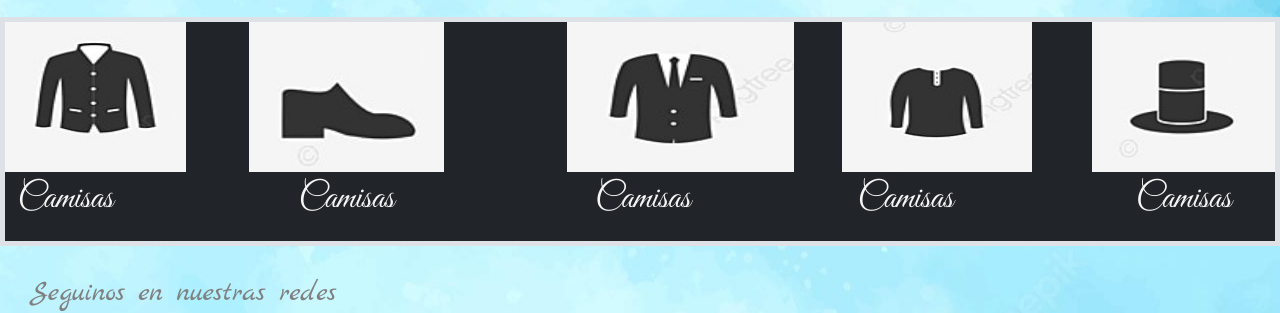
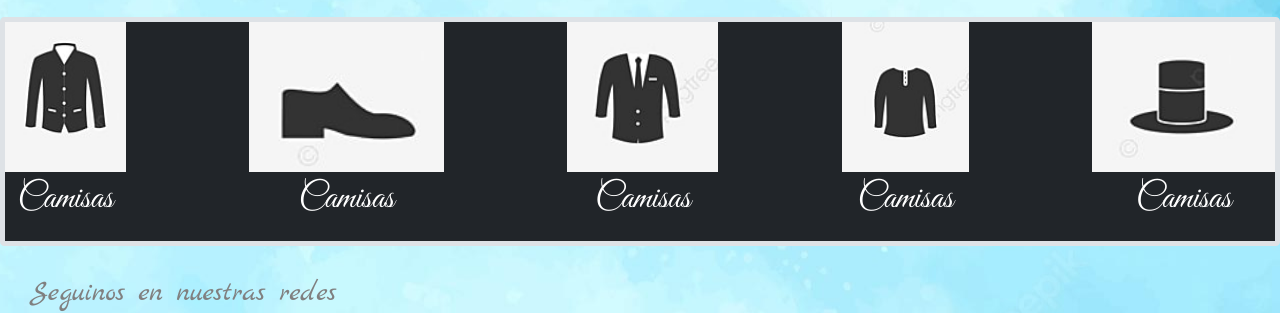
Before and after one commit to yamilleon/Blessed-Compra-y-venta-Yamil-Leon-, a plain HTML site: page Hombres.html in a window 1280 px wide. Shown: the part 727-1040 px from the top of the page. Drawn offline with nearby package versions, Linux system fonts and the light colour scheme; a web font is replaced by a local one.

Commit message:
Desafio final 2

```diff
--- a/Hombres.html
+++ b/Hombres.html
@@ -80,19 +80,19 @@
 		<!--Termina Carrousel de Bootstrap-->
 
 		<main id="productos">
-					<section class="categorias ">
+			<section class="fs-1 text-white text-center">
 				<h1>Categorias</h1>
-						<div class="border border-5 bg-dark d-flex justify-content-between">
-						<figure><img src="Yamil/Categorias/camisa.png" width="150%" height="150" alt="Categoria de camisas"/>
+					<div class="border rounded-3 border-5 bg-dark d-flex justify-content-between">
+						<figure><img src="Yamil/Categorias/camisa.png" width="100%" height="150" alt="Categoria de camisas"/>
 							<figcaption >Camisas</figcaption>
 						</figure>
 						<figure ><img src="Yamil/Categorias/zapato.png" width="100%" height="150" alt="Categoria de zapatos"/>
 							<figcaption>Camisas</figcaption>
 						</figure>
-						<figure><img src="Yamil/Categorias/saco.png" width="150%" height="150" alt="Categoria de remeras"/>
+						<figure><img src="Yamil/Categorias/saco.png" width="100%" height="150" alt="Categoria de remeras"/>
 							<figcaption>Camisas</figcaption>
 						</figure>
-						<figure><img src="Yamil/Categorias/remera2.png" width="150%" height="150" alt="categoria de remeras2"/>
+						<figure><img src="Yamil/Categorias/remera2.png" width="100%" height="150" alt="categoria de remeras2"/>
 							<figcaption>Camisas</figcaption>
 						</figure>
 						<figure ><img src="Yamil/Categorias/Sombrero.png" width="100%" height="150" alt="categoria de sombreros"/>
@@ -115,7 +115,6 @@
 					<img src="Yamil/instagram.png" alt="seguinos en Instagram" width="10%" height="101">
 					</a>
 				</div>
-
 		</footer>
 		<script src="https://cdn.jsdelivr.net/npm/bootstrap@5.1.3/dist/js/bootstrap.bundle.min.js" integrity="sha384-ka7Sk0Gln4gmtz2MlQnikT1wXgYsOg+OMhuP+IlRH9sENBO0LRn5q+8nbTov4+1p" crossorigin="anonymous"></script>
 	</body>
```
Also changed, not shown: index.html (+1 -1 lines). Lines whose indentation alone changed are shown as unchanged.
